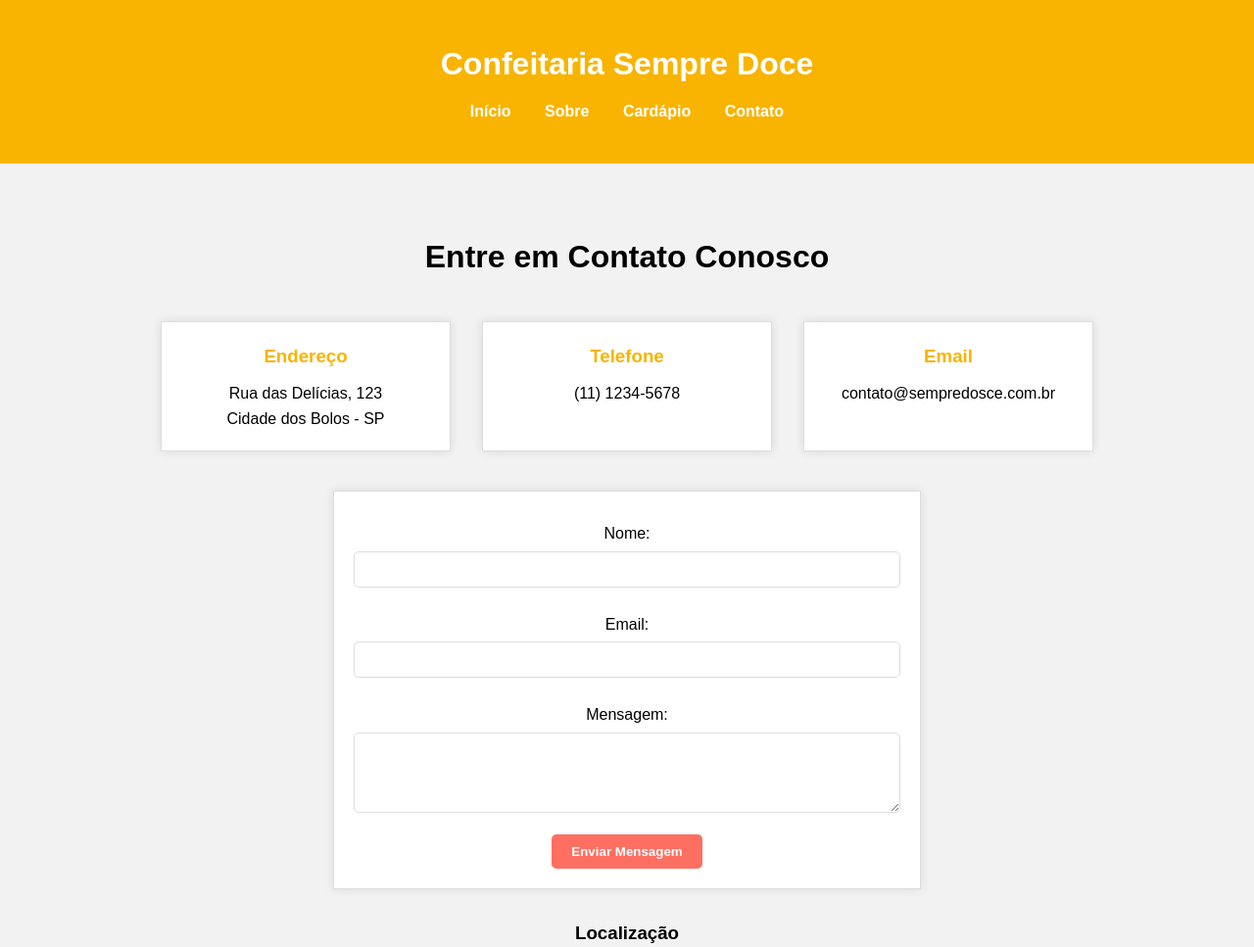
After one commit to apenasvicotr/confeitaria, a Flask app: page /contatos in a window 1280 px wide. The commit adds this page. Shown: the top 967 px of the page at 98% size. Run offline with Flask 3, Linux system fonts and the light colour scheme.

Commit message:
Add files via upload

```diff
--- a/main.py
+++ b/main.py
@@ -8,5 +8,9 @@ def inicial():
     return render_template("index.html")
 
 
+@app.route("/contatos")
+def contato():
+    return render_template("contato.html")
+
 if __name__ == "__main__":
     app.run()
--- /dev/null
+++ b/static/css/contact.css
@@ -0,0 +1,136 @@
+* {
+    margin: 0;
+    padding: 0;
+    box-sizing: border-box;
+}
+
+body {
+    font-family: Arial, sans-serif;
+    line-height: 1.6;
+    background-color: #f2f2f2;
+}
+
+.container {
+    width: 80%;
+    margin: 0 auto;
+    padding: 20px;
+}
+
+header {
+    background-color: #f8b400;
+    color: #fff;
+    padding: 20px 0;
+    text-align: center;
+}
+
+header h1 {
+    margin-bottom: 10px;
+}
+
+nav ul {
+    list-style: none;
+    padding: 0;
+}
+
+nav ul li {
+    display: inline;
+    margin: 0 15px;
+}
+
+nav ul li a {
+    color: #fff;
+    text-decoration: none;
+    font-weight: bold;
+    transition: color 0.3s ease;
+}
+
+nav ul li a:hover {
+    color: #ffdb58;
+}
+
+.contact {
+    padding: 50px 0;
+    text-align: center;
+}
+
+.contact h2 {
+    margin-bottom: 30px;
+    font-size: 2em;
+}
+
+.contact-info {
+    display: flex;
+    justify-content: space-around;
+    flex-wrap: wrap;
+    margin-bottom: 30px;
+}
+
+.info-item {
+    background-color: #fff;
+    border: 1px solid #ddd;
+    padding: 20px;
+    margin: 10px;
+    width: 30%;
+    box-shadow: 0 0 10px rgba(0,0,0,0.1);
+}
+
+.info-item h3 {
+    margin-bottom: 10px;
+    color: #f8b400;
+}
+
+form {
+    max-width: 600px;
+    margin: 0 auto;
+    background: #fff;
+    padding: 20px;
+    border: 1px solid #ddd;
+    box-shadow: 0 0 10px rgba(0,0,0,0.1);
+}
+
+form label {
+    display: block;
+    margin: 10px 0 5px;
+}
+
+form input, form textarea {
+    width: 100%;
+    padding: 10px;
+    margin-bottom: 15px;
+    border: 1px solid #ddd;
+    border-radius: 5px;
+}
+
+form button {
+    background-color: #ff6f61;
+    color: #fff;
+    padding: 10px 20px;
+    border: none;
+    border-radius: 5px;
+    font-weight: bold;
+    cursor: pointer;
+    transition: background-color 0.3s ease;
+}
+
+form button:hover {
+    background-color: #ff4e32;
+}
+
+.map {
+    margin-top: 30px;
+}
+
+.map iframe {
+    border: 0;
+}
+
+footer {
+    background-color: #333;
+    color: #fff;
+    text-align: center;
+    padding: 10px 0;
+}
+
+footer p {
+    margin: 0;
+}
--- /dev/null
+++ b/templates/contato.html
@@ -0,0 +1,73 @@
+<!DOCTYPE html>
+<html lang="pt-br">
+<head>
+    <meta charset="UTF-8">
+    <meta name="viewport" content="width=device-width, initial-scale=1.0">
+    <title>Contato - Confeitaria Sempre Doce</title>
+    <link rel="stylesheet" href="{{ url_for('static', filename='css/contact.css') }}">
+</head>
+<body>
+    <header>
+        <div class="container">
+            <h1>Confeitaria Sempre Doce</h1>
+            <nav>
+                <ul>
+                    <li><a href="#">Início</a></li>
+                    <li><a href="#">Sobre</a></li>
+                    <li><a href="#">Cardápio</a></li>
+                    <li><a href="#">Contato</a></li>
+                </ul>
+            </nav>
+        </div>
+    </header>
+
+    <section class="contact">
+        <div class="container">
+            <h2>Entre em Contato Conosco</h2>
+            <div class="contact-info">
+                <div class="info-item">
+                    <h3>Endereço</h3>
+                    <p>Rua das Delícias, 123<br>Cidade dos Bolos - SP</p>
+                </div>
+                <div class="info-item">
+                    <h3>Telefone</h3>
+                    <p>(11) 1234-5678</p>
+                </div>
+                <div class="info-item">
+                    <h3>Email</h3>
+                    <p>contato@sempredosce.com.br</p>
+                </div>
+            </div>
+
+            <form action="mailto:contato@sempredosce.com.br" method="post" enctype="text/plain">
+                <label for="name">Nome:</label>
+                <input type="text" id="name" name="name" required>
+
+                <label for="email">Email:</label>
+                <input type="email" id="email" name="email" required>
+
+                <label for="message">Mensagem:</label>
+                <textarea id="message" name="message" rows="4" required></textarea>
+
+                <button type="submit">Enviar Mensagem</button>
+            </form>
+
+            <div class="map">
+                <h3>Localização</h3>
+                <iframe src="https://www.google.com/maps/embed?pb=!1m18!1m12!1m3!1d14621.185967114982!2d-46.6217411!3d-23.5457269!2m3!1f0!2f0!3f0!3m2!1i1024!2i768!4f13.1!3m3!1m2!1s0x94ce58d7d9a5c4b%3A0x50185d53d79b070!2sRua%20das%20Del%C3%ADcias%2C%20123%20-%20Cidade%20dos%20Bolos%2C%20SP!5e0!3m2!1spt-BR!2sbr!4v1620281839623!5m2!1spt-BR!2sbr"
+                        width="100%"
+                        height="450"
+                        style="border:0;"
+                        allowfullscreen=""
+                        loading="lazy"></iframe>
+            </div>
+        </div>
+    </section>
+
+    <footer>
+        <div class="container">
+            <p>&copy; 2024 Confeitaria Sempre Doce. Todos os direitos reservados.</p>
+        </div>
+    </footer>
+</body>
+</html>
--- a/templates/index.html
+++ b/templates/index.html
@@ -15,7 +15,7 @@
                     <li><a href="#inicio">Início</a></li>
                     <li><a href="#sobre">Sobre</a></li>
                     <li><a href="#cardapio">Cardápio</a></li>
-                    <li><a href="#contato">Contato</a></li>
+                    <li><a href="contatos">Contato</a></li>
                 </ul>
             </nav>
         </div>
```
